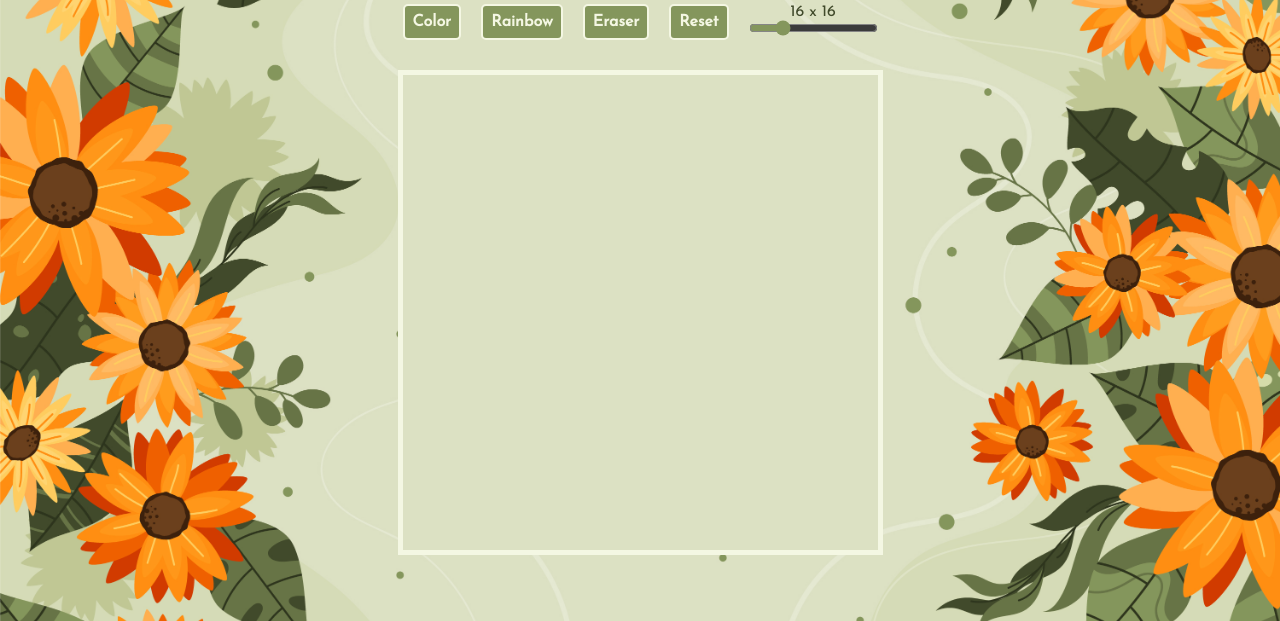
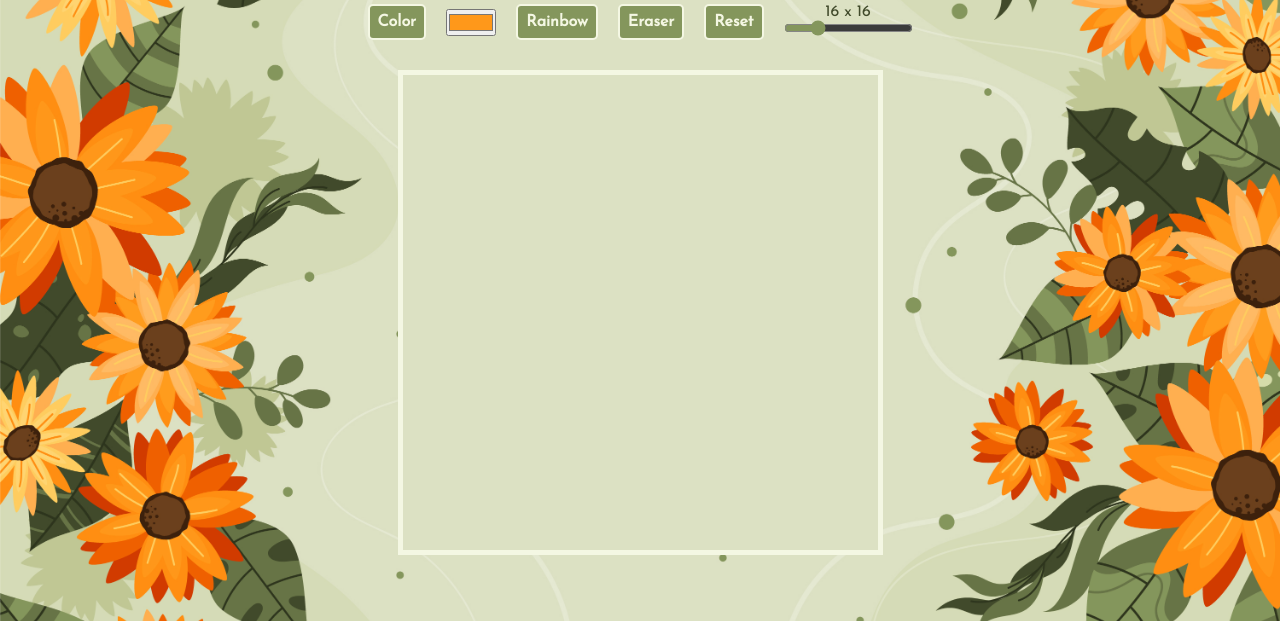
Before and after one commit to sweetnightkitty/etch-sketch, a plain HTML site: page index.html in a window 1280 px wide. Shown: the part 131-752 px from the top of the page. Drawn offline with Linux system fonts and the light colour scheme.

Commit message:
add color picker

```diff
--- a/index.html
+++ b/index.html
@@ -13,6 +13,7 @@
         <h1>Etch-A-Sketch</h1>
         <div class="buttons">
             <button type="button" class="btn btn-color">Color</button>
+            <input type="color" value="#ff981a">
             <button type="button" class="btn btn-rainbow">Rainbow</button>
             <button type="button" class="btn btn-eraser">Eraser</button>
             <button type="button" class="btn btn-reset">Reset</button>
```
